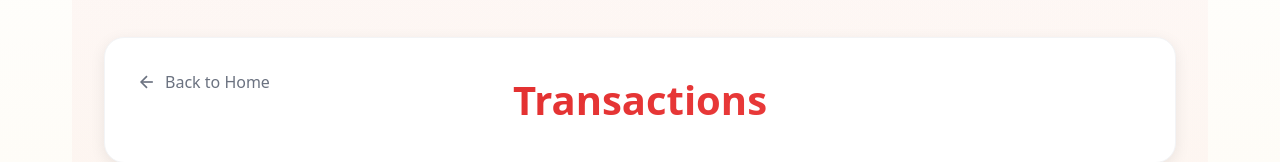
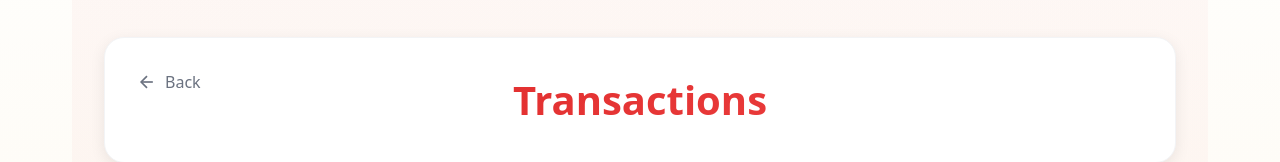
Before and after one commit to Prabhushapure/safety-saas-enterprise, a React (Vite) app: page /AWE-SaaS/partner/transactions in a window 1280 px wide. Shown: the part 233-395 px from the top of the page. Built offline with nearby package versions, Linux system fonts and the light colour scheme; sample sign-in values are in the browser's storage.

Commit message:
changed back to home with back which takes to previous page

```diff
--- a/src/pages/partner/PartnerDistribute.jsx
+++ b/src/pages/partner/PartnerDistribute.jsx
@@ -159,7 +159,7 @@ const PartnerDistribute = () => {
                 <path d="M19 12H5" />
                 <path d="M12 19l-7-7 7-7" />
               </svg>
-              Back to Home
+              Back
             </Link>
             <h1>User Management</h1>
           </div>
--- a/src/pages/partner/PartnerTransactions.jsx
+++ b/src/pages/partner/PartnerTransactions.jsx
@@ -42,7 +42,7 @@ const PartnerTransactions = () => {
                 <path d="M19 12H5"/>
                 <path d="M12 19l-7-7 7-7"/>
               </svg>
-              Back to Home
+              Back
             </Link>
             <h1>Transactions</h1>
           </div>
```
